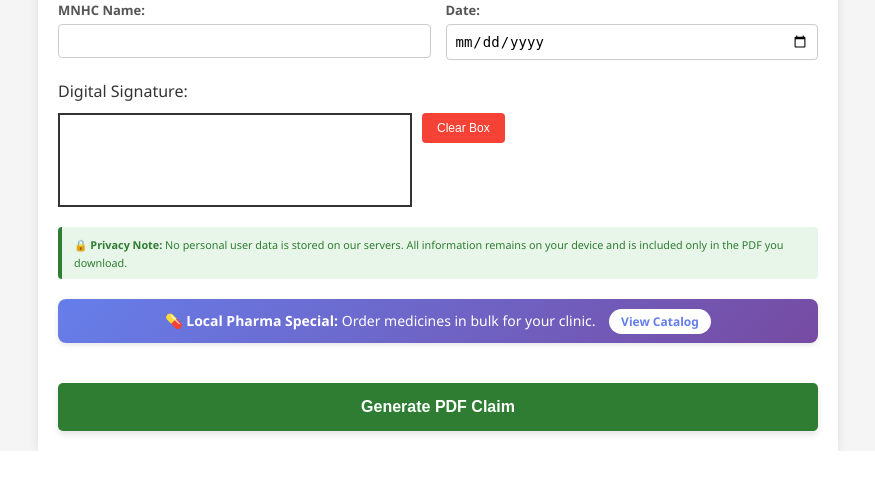
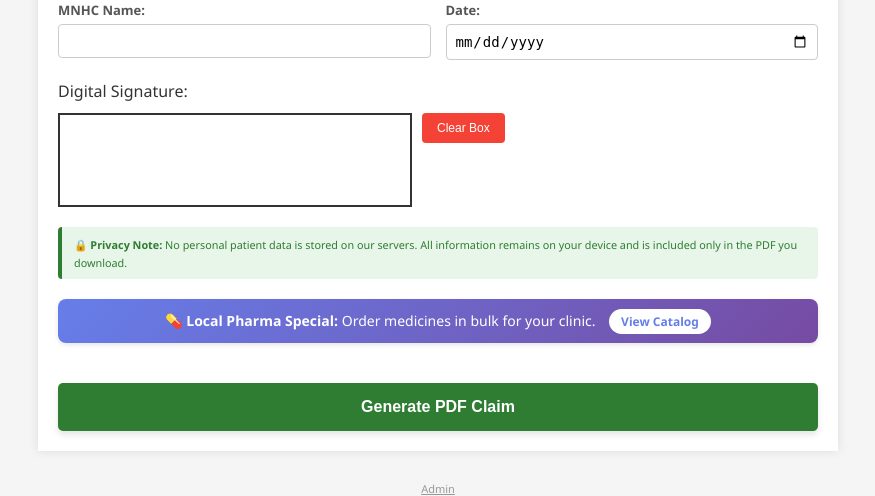
Before and after one commit to smartbiopk/cliamapp, a Flask app: page / in a window 1280 px wide. Shown: the part 1301-1797 px from the top of the page, without its empty margins (202-1077 px from the left). Before the commit the page ends 1752 px from the top, so only its background shows below. Run offline with Flask 3, Linux system fonts and the light colour scheme.

Commit message:
Update index.html

```diff
--- a/templates/index.html
+++ b/templates/index.html
@@ -193,7 +193,7 @@
             <!-- Privacy Disclaimer -->
             <div class="disclaimer-box">
                 <small>
-                    🔒 <strong>Privacy Note:</strong> No personal user data is stored on our servers.
+                    🔒 <strong>Privacy Note:</strong> No personal patient data is stored on our servers.
                     All information remains on your device and is included only in the PDF you download.
                 </small>
             </div>
@@ -208,6 +208,11 @@
 
             <button type="submit" class="submit-btn">Generate PDF Claim</button>
         </form>
+    </div>
+
+    <!-- Admin quick-link (tiny, bottom-center) -->
+    <div style="text-align:center; margin-top:30px; font-size:11px;">
+        <a href="/admin" style="color:#999;">Admin</a>
     </div>
 
     <script src="{{ url_for('static', filename='js/signature.js') }}"></script>
```
